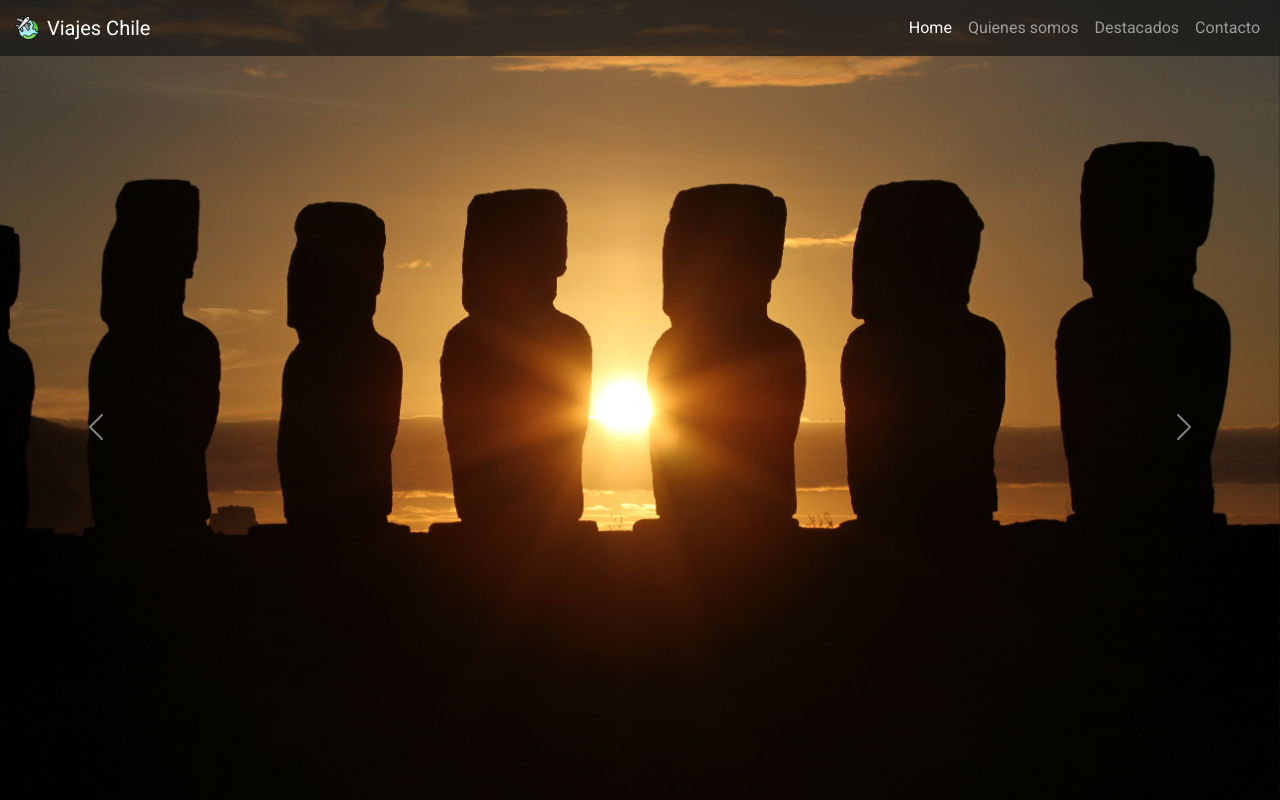
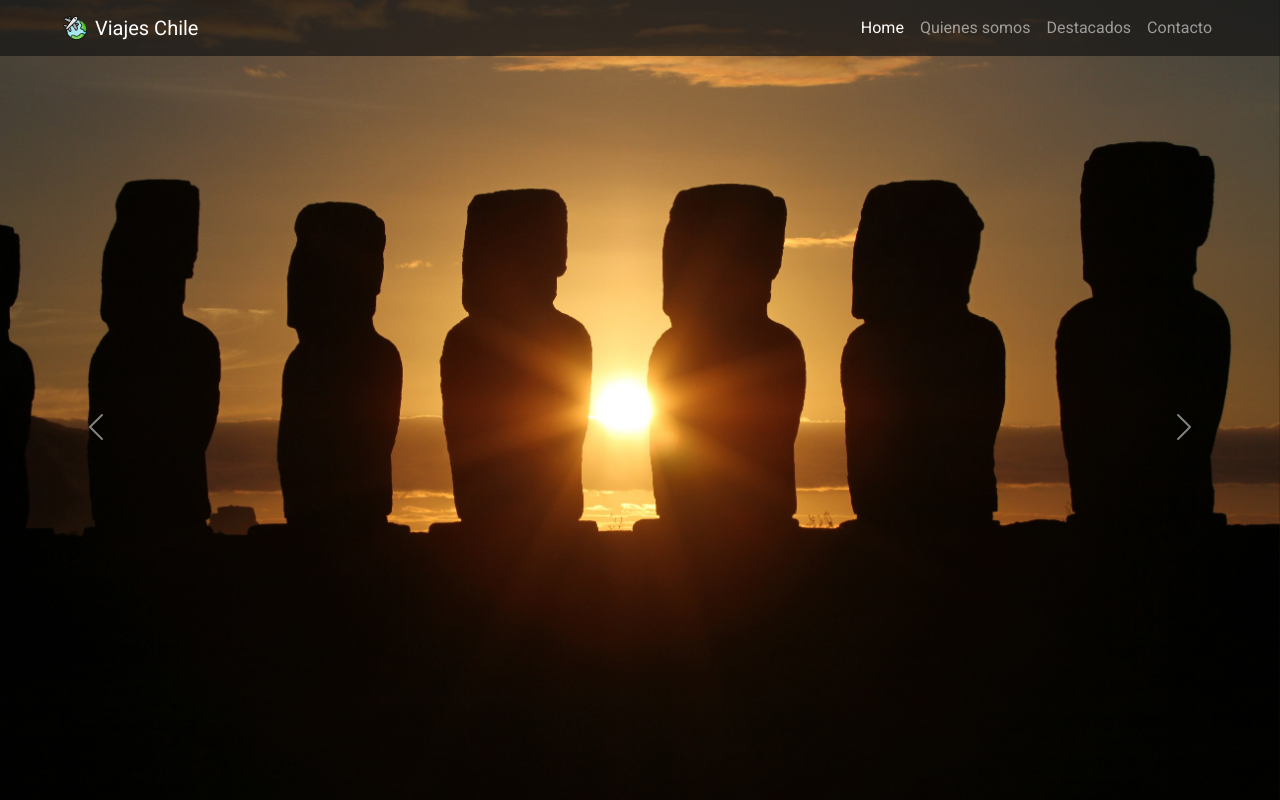
Before and after one commit to crekdev/prueba-Viajes-Chile, a plain HTML site: page index.html in a window 1280 px wide. Shown: the top 800 px of the page. Drawn offline with nearby package versions, Linux system fonts and the light colour scheme.

Commit message:
padding horizonatal a log y menu en nav

```diff
--- a/index.html
+++ b/index.html
@@ -28,7 +28,7 @@
     <header class="header sticky-top">
         <nav class="navbar navbar-expand-lg fixed-top" data-bs-theme="dark" id="nav">
             <div class="container-fluid">
-                <a class="navbar-brand" href="#">
+                <a class="navbar-brand px-5" href="#">
                     <img src="assets/img/viajes.svg" alt="Logo" width="30" height="24"
                         class="d-inline-block align-text-top">
                     Viajes Chile
@@ -37,7 +37,7 @@
                     aria-controls="navbarNav" aria-expanded="false" aria-label="Toggle navigation">
                     <span class="navbar-toggler-icon"></span>
                 </button>
-                <div class="collapse navbar-collapse justify-content-end" id="navbarNav">
+                <div class="collapse navbar-collapse justify-content-end px-5" id="navbarNav">
                     <ul class="navbar-nav">
                         <li class="nav-item">
                             <a class="nav-link active" aria-current="page" href="#">Home</a>
```
